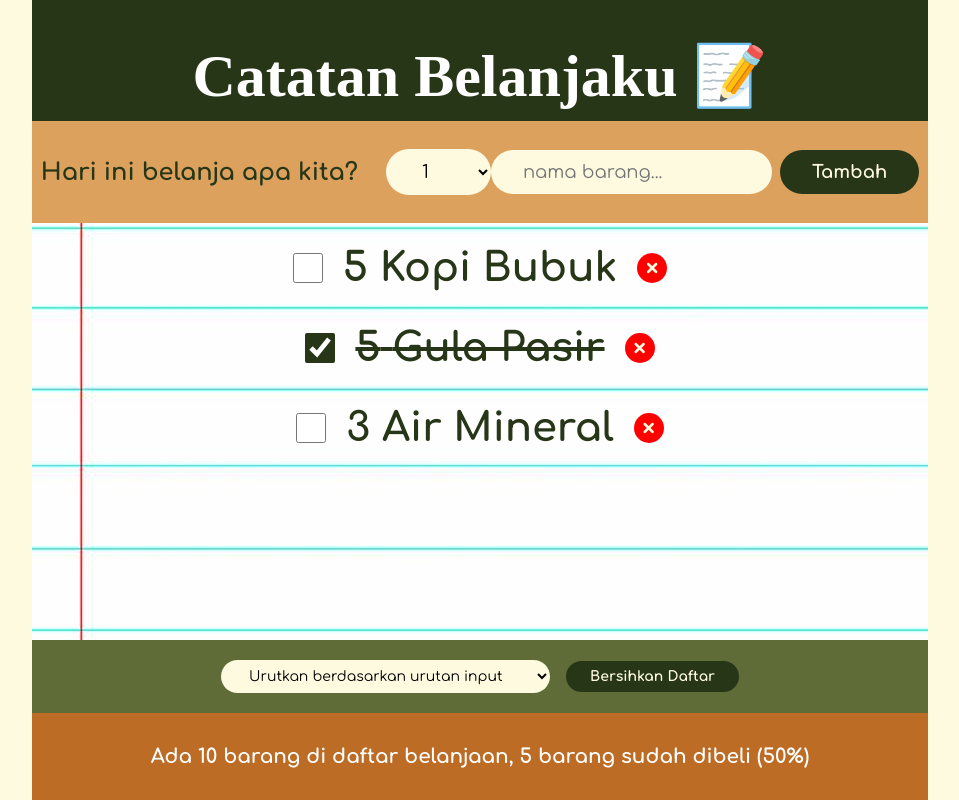
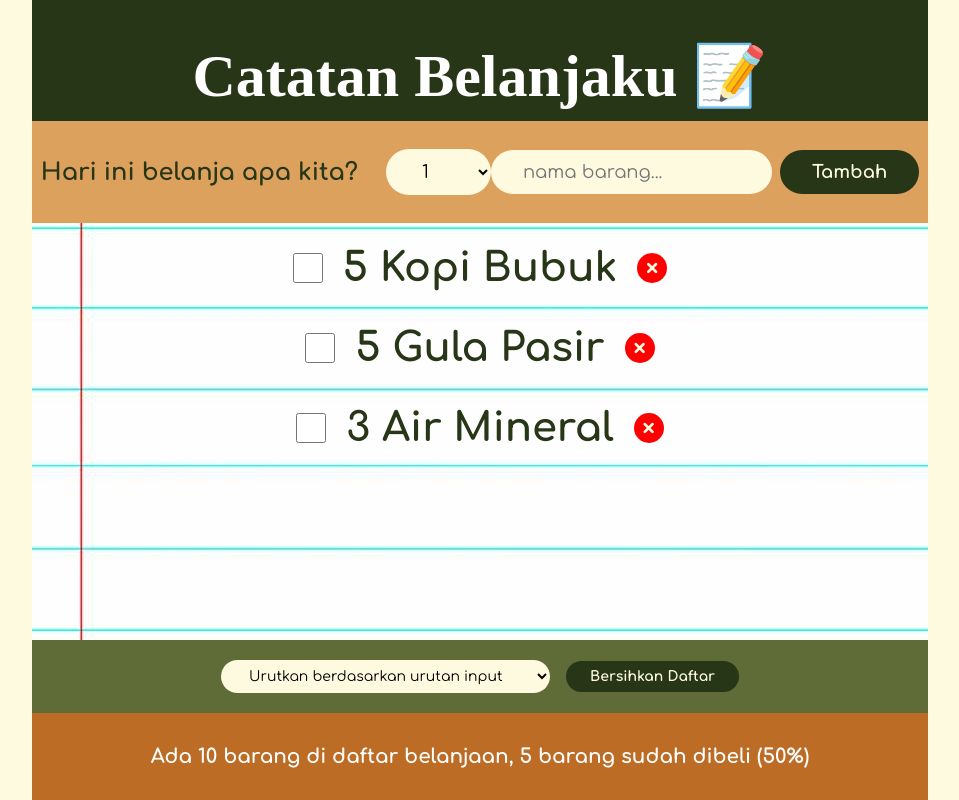
Before and after one commit to jarwonozt/catatan-belanja, a React (Vite) app: page / in a window 1280 px wide. Shown: the whole page, without its empty margins (160-1119 px from the left). Built offline with nearby package versions, Linux system fonts and the light colour scheme; a web font is replaced by a local one.

Commit message:
feat: add items for groceryList

```diff
--- a/src/App.jsx
+++ b/src/App.jsx
@@ -11,7 +11,7 @@ const groceryItems = [
     id: 2,
     name: "Gula Pasir",
     quantity: 5,
-    checked: true,
+    checked: false,
   },
   {
     id: 3,
@@ -22,11 +22,17 @@ const groceryItems = [
 ];
 
 export default function App() {
+  const [items, setItems] = useState(groceryItems);
+
+  function handleAddItem(item) {
+    setItems([...items, item]);
+  }
+
   return (
     <div className="app">
       <Header />
-      <Form />
-      <GroceryList />
+      <Form onAddItem={handleAddItem} />
+      <GroceryList items={items}/>
       <Footer />
     </div>
   );
@@ -36,7 +42,7 @@ function Header() {
   return <h1>Catatan Belanjaku 📝</h1>;
 }
 
-function Form() {
+function Form({ onAddItem }) {
   const [name, setName] = useState('');
   const [quantity, setQuantity] = useState(1);
 
@@ -46,6 +52,7 @@ function Form() {
     if(!name) return; //stop submit if name === false
 
     const newItem = {name, quantity, checked: false, id:Date.now()};
+    onAddItem(newItem);
 
     console.log(newItem);
 
@@ -72,12 +79,12 @@ function Form() {
   );
 }
 
-function GroceryList() {
+function GroceryList({items}) {
   return (
     <>
       <div className="list">
         <ul>
-          {groceryItems.map((item) => (
+          {items.map((item) => (
             <li key={item.id}>
               <input type="checkbox" checked={item.checked} />
               <span
```
